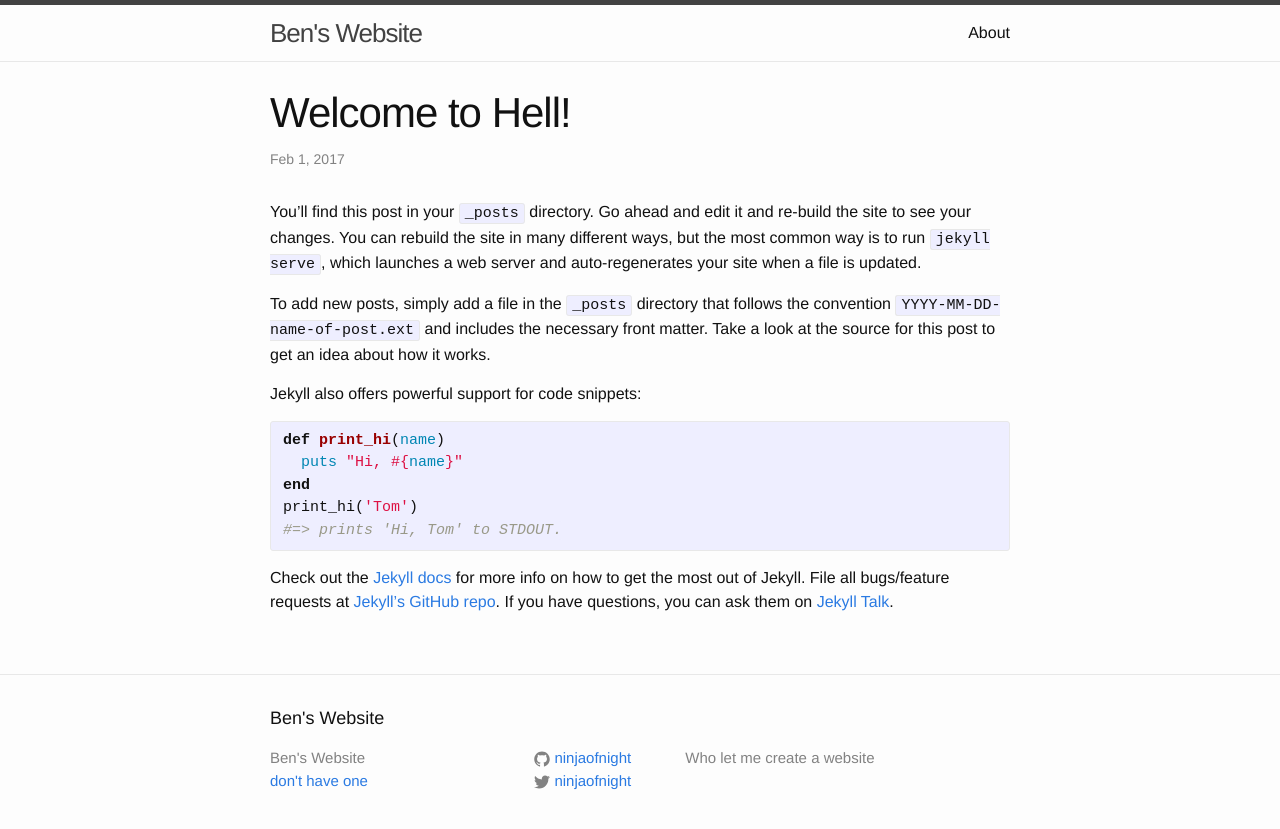
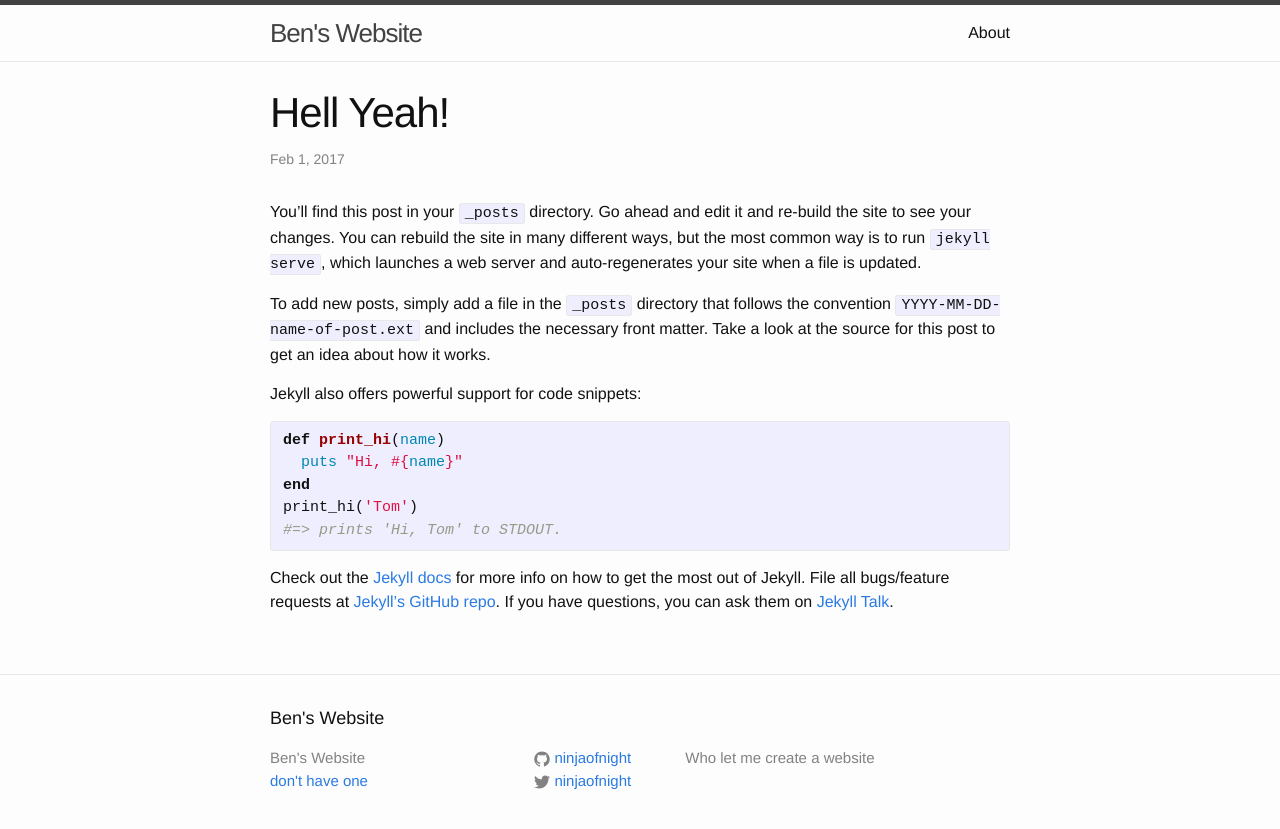
Before and after one commit to ninjaofnight/ninjaofnight.github.io, a Jekyll site: the page built from _posts/2017-02-01-welcome-to-jekyll.markdown, in a window 1280 px wide. Shown: the top 829 px of the page. Built offline with Jekyll 4.4.1, drawn with Linux system fonts in a browser that asks for light colours.

Commit message:
Update 2017-02-01-welcome-to-jekyll.markdown

```diff
--- a/_posts/2017-02-01-welcome-to-jekyll.markdown
+++ b/_posts/2017-02-01-welcome-to-jekyll.markdown
@@ -1,6 +1,6 @@
 ---
 layout: post
-title:  "Welcome to Hell!"
+title:  "Hell Yeah!"
 date:   2017-02-01 10:31:23 -0500
 categories: first post
 ---
```
